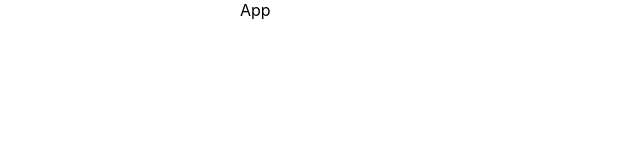
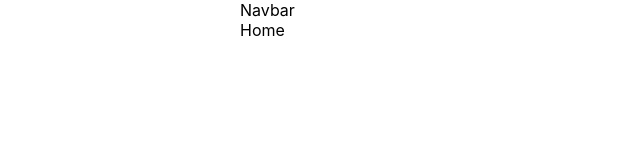
Before and after one commit to Chiranjeev2024/Blog-web-app, a React (Create React App) app: page / in a window 1280 px wide. Shown: the top 160 px of the page, without its empty margins (0-640 px from the left). Built offline with nearby package versions, Linux system fonts and the light colour scheme.

Commit message:
Setting up routes

```diff
--- a/src/Components/App.js
+++ b/src/Components/App.js
@@ -1,5 +1,17 @@
+import "../Styles/App.css";
+import { Routes as Switch, Route } from "react-router-dom";
+import { Navbar, Home, PostDetail, CreatePost } from "./";
 function App() {
-  return <div className="container">App</div>;
+  return (
+    <div className="container">
+      <Navbar />
+      <Switch>
+        <Route exact path="/" Component={Home} />
+        <Route exact path="/postId" Component={PostDetail} />
+        <Route exact path="/createPost" Component={CreatePost} />
+      </Switch>
+    </div>
+  );
 }
 
 export default App;
```
